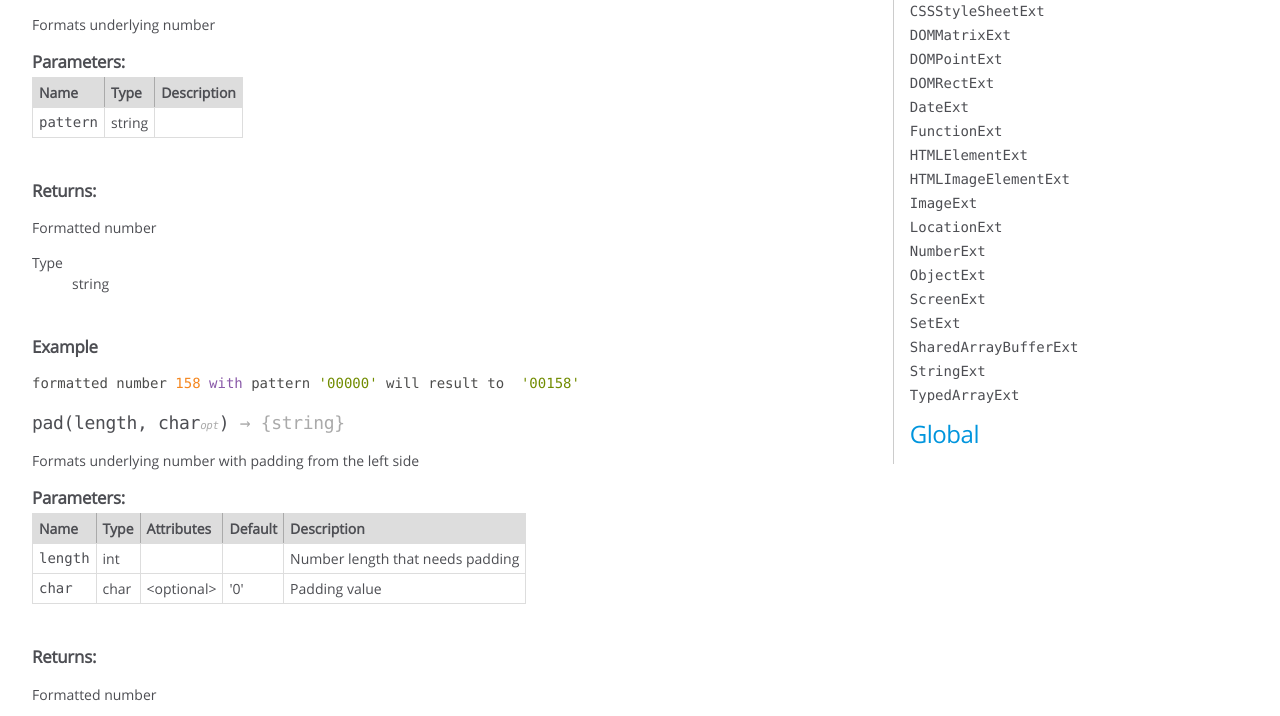
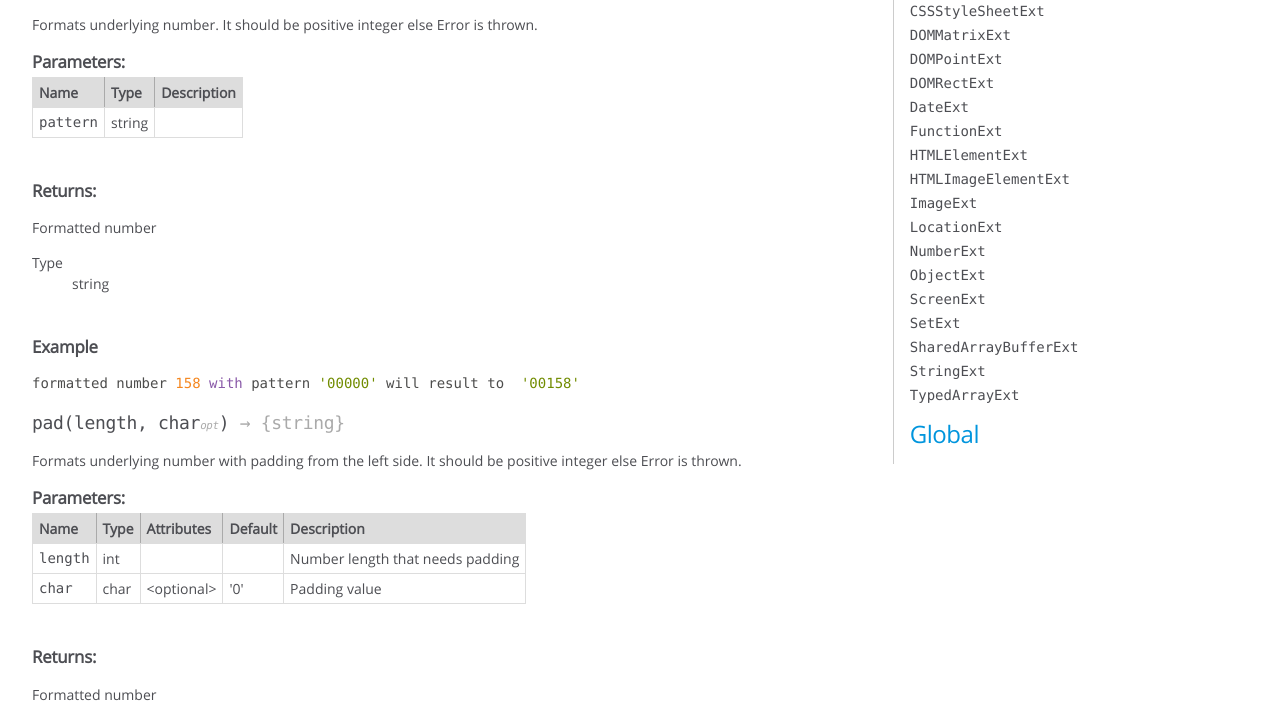
Before and after one commit to tzvetelin-i-vassilev/js-ext-mixins, a website: page docs/extensions.NumberExt.html in a window 1280 px wide. Shown: the part 337-1053 px from the top of the page. Drawn offline with Linux system fonts and the light colour scheme.

Commit message:
update built versions

```diff
--- a/docs/extensions.NumberExt.html
+++ b/docs/extensions.NumberExt.html
@@ -143,7 +143,8 @@
 
 
 <div class="description">
-    <p>Formats underlying number</p>
+    <p>Formats underlying number.
+It should be positive integer else Error is thrown.</p>
 </div>
 
 
@@ -302,7 +303,8 @@
 
 
 <div class="description">
-    <p>Formats underlying number with padding from the left side</p>
+    <p>Formats underlying number with padding from the left side.
+It should be positive integer else Error is thrown.</p>
 </div>
 
 
--- a/package.json
+++ b/package.json
@@ -35,8 +35,7 @@
   },
   "scripts": {
     "doc": "del docs && jsdoc -c jsdoc.config.json ./README.md",
-    "build": "del dist && ./scripts/buildVersionJS.js && rollup -c && npm run doc",
-    "publish": "./scripts/buildVersionJS.js && npm publish"
+    "build": "del dist && ./scripts/buildVersionJS.js && rollup -c && npm run doc"
   },
   "engines": {
     "node": ">=10.0.0"
```
Also changed, not shown: dist/js-ext-mixins-min.cjs, dist/js-ext-mixins-min.js, dist/js-ext-mixins-min.mjs, dist/js-ext-mixins.cjs, dist/js-ext-mixins.js, dist/js-ext-mixins.mjs.
